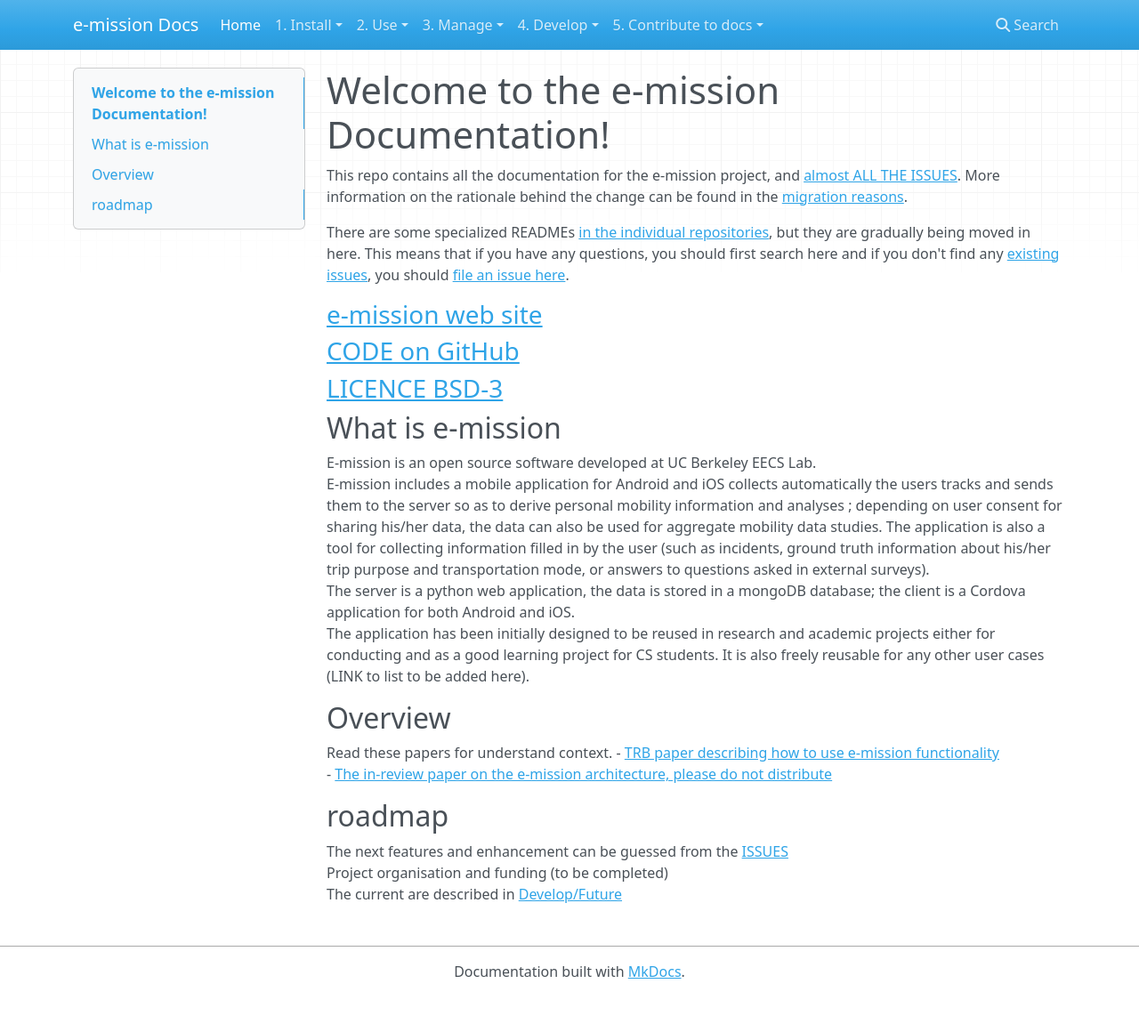
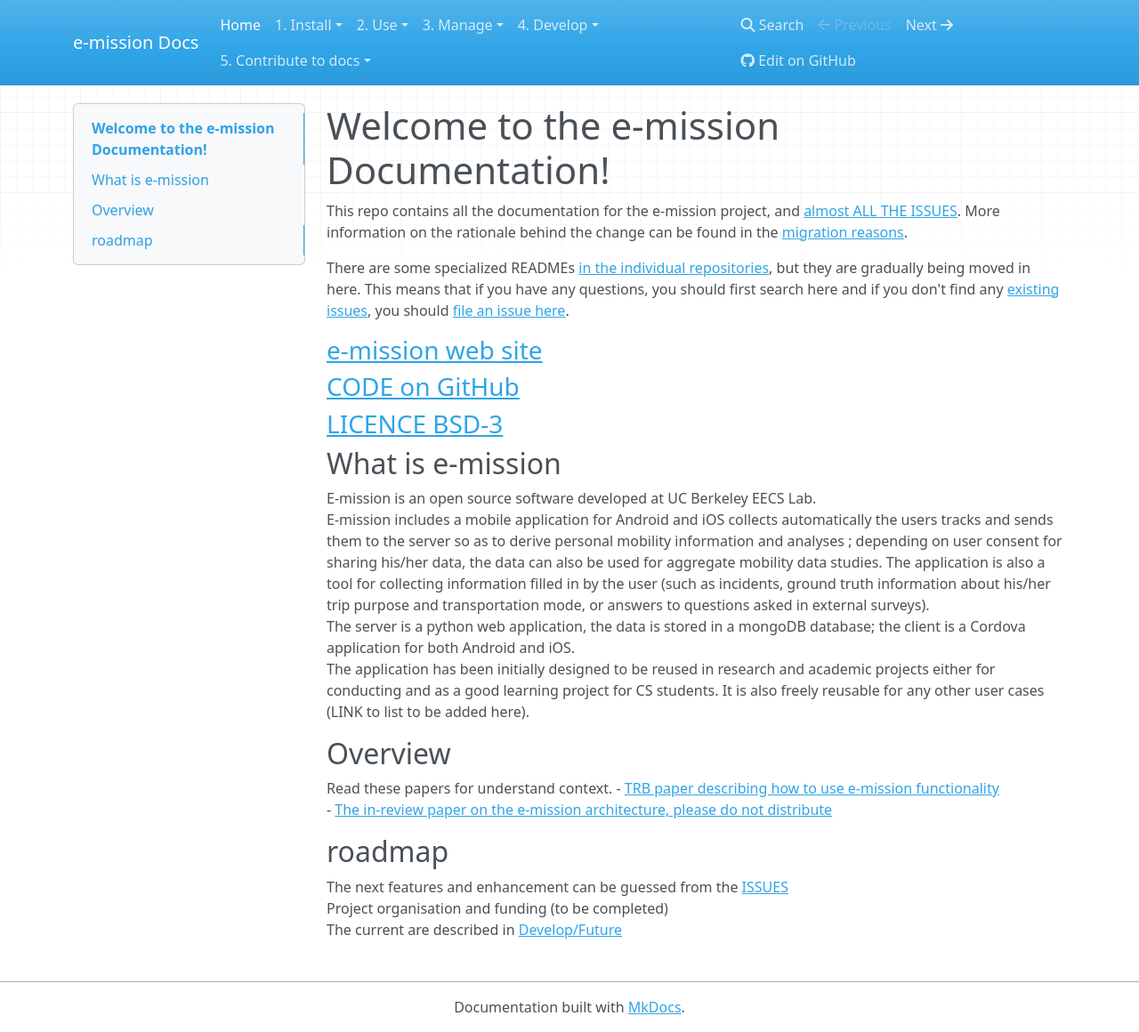
Before and after one commit to e-mission/e-mission-docs, an MkDocs documentation site: the page built from docs/README.md, in a window 1280 px wide and 1160 px high. Shown: the whole window at 89% size. Built offline with MkDocs 1.6.1, drawn with Linux system fonts in a browser that asks for light colours; nearby versions of some CDN libraries; some of the changed lines change nothing that is shown.

Commit message:
Update mkdocs.yml

```diff
--- a/mkdocs.yml
+++ b/mkdocs.yml
@@ -1,11 +1,15 @@
 site_name: e-mission Docs
+repo_url: https://github.com/e-mission/
+site_url: https://e-mission.eecs.berkeley.edu/
+site_description: the documentation of e-mission, an open source personal mobility tracking software from UC Berkeley EECS lab
+
 nav:
 - Home: 'README.md'
 - 1. Install:
-    - '1. Manual install': 'docs/install/manual_install.md'
-    - '2. Deploying your own server to production': 'docs/install/deploying_your_own_server_to_production.md'
-    - '3. Configuring authentication': 'docs/install/configuring_authentication.md'
-    - '4. Multi-layer stack': 'docs/install/multi_layer_stack.md'
+    - '1. Manual install': 'install/manual_install.md'
+    - '2. Deploying your own server to production': 'install/deploying_your_own_server_to_production.md'
+    - '3. Configuring authentication': 'install/configuring_authentication.md'
+    - '4. Multi-layer stack': 'install/multi_layer_stack.md'
 - 2. Use:
     - 'Use the app': 'docs/end_user.md'
 - 3. Manage:
```
